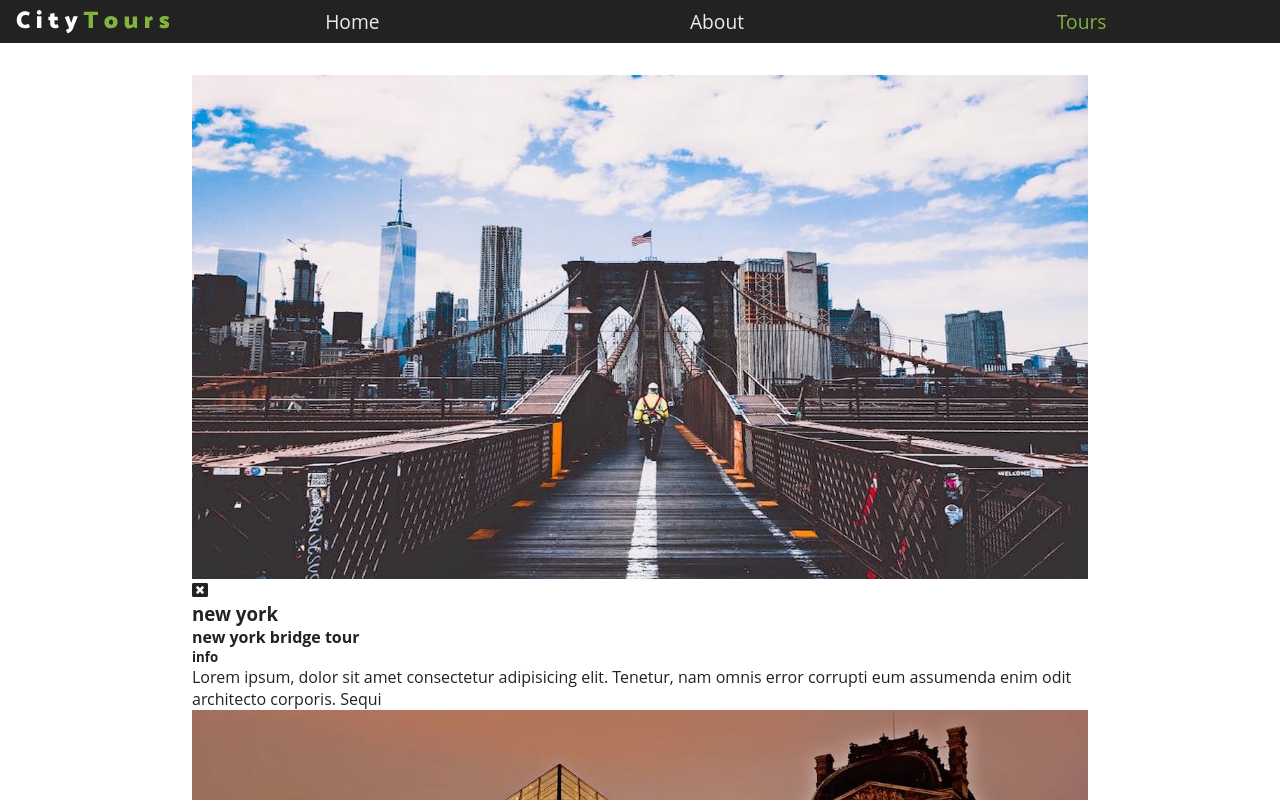
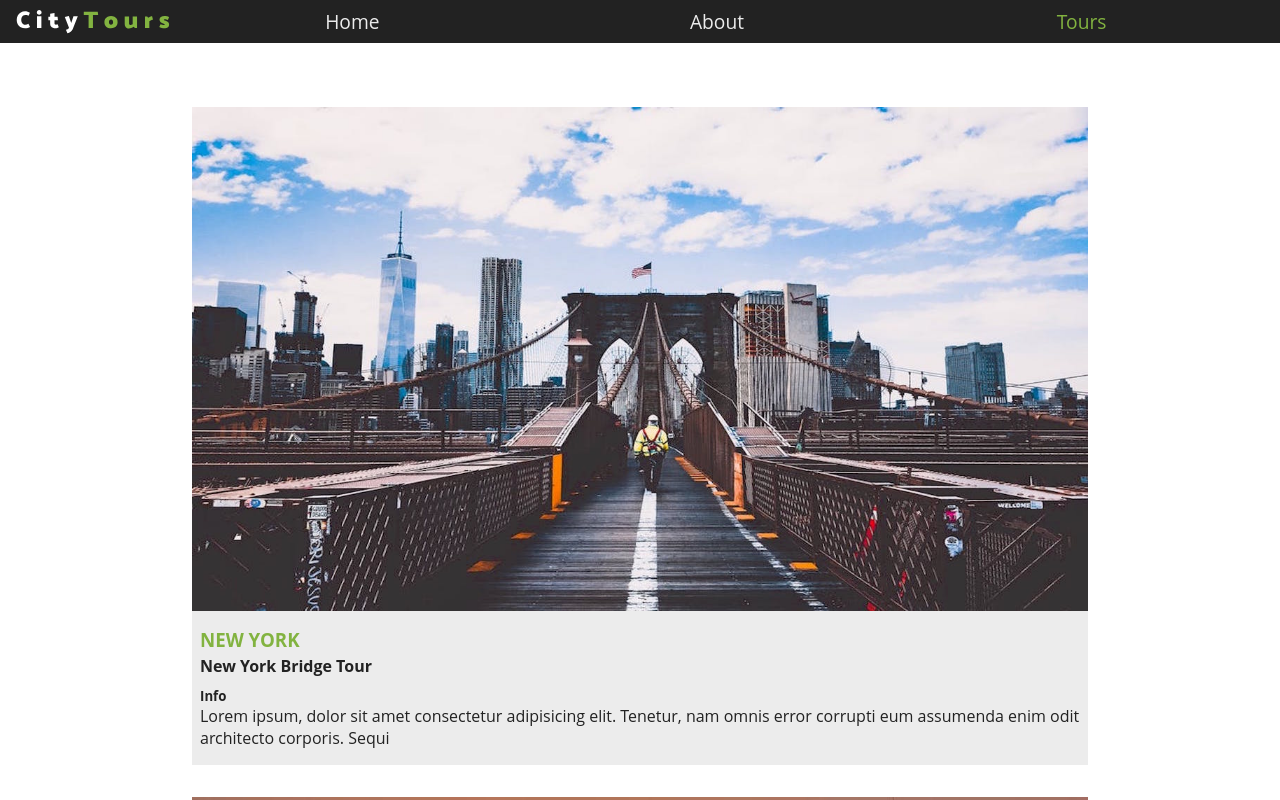
Before and after one commit to KamilaMania/City-tour, a React (Create React App) app: page / in a window 1280 px wide. Shown: the top 800 px of the page. Built offline with nearby package versions, Linux system fonts and the light colour scheme.

Commit message:
Tour component styling

```diff
--- a/src/components/Tour/tour.scss
+++ b/src/components/Tour/tour.scss
@@ -1,9 +1,59 @@
 @import "../../index.scss";
 
 .tour {
+  background: $mainGray;
+  margin: 2rem 0;
   img {
     width: 100%;
     display: block;
     min-height: 13rem;
   }
 }
+
+@media sreen and (min-width: 768px) {
+  .tour {
+    display: grid;
+    grid-template-columns: 2fr 3fr;
+    grid-column-gap: 1rem;
+  }
+}
+
+.img-container {
+  position: relative;
+}
+
+.close-btn {
+  position: absolute;
+  display: block;
+  top: 5%;
+  right: 5%;
+  color: $mainGreen;
+  font-size: 2rem;
+  cursor: pointer;
+  transition: all 0.3s linear;
+  opacity: 0;
+}
+.img-container:hover .close-btn {
+  opacity: 1;
+}
+
+.tour-info {
+  padding: 1rem 0.5rem;
+  h3 {
+    text-transform: uppercase;
+    color: $mainGreen;
+  }
+  h4 {
+    text-transform: capitalize;
+    margin: 0.2rem 0 0.6rem 0;
+  }
+  h5 {
+    text-transform: capitalize;
+    spac {
+      color: $mainGreen;
+      margin: 0.5rem;
+      size: 1.2rem;
+      cursor: pointer;
+    }
+  }
+}
```
